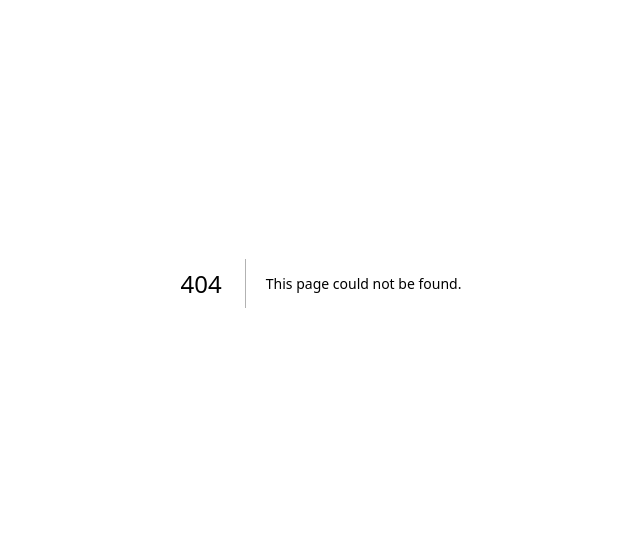
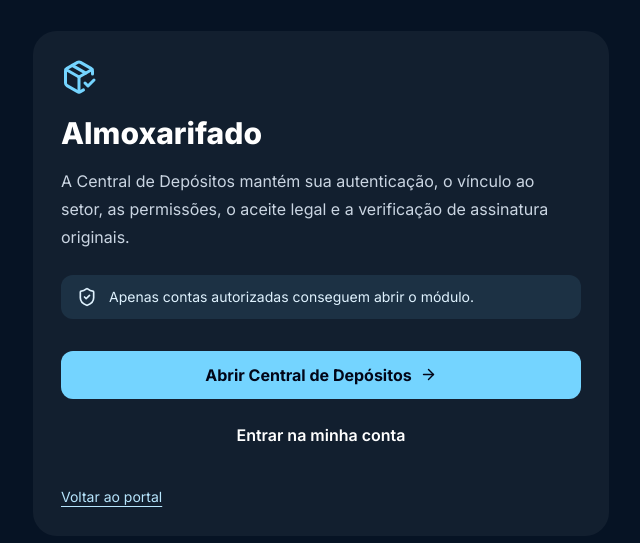
Before and after one commit to aprov-hgesm/Controles-de-Empenhos---Aprov, a Next.js app: page /almoxarifado in a window 1280 px wide. Before the commit this address had no page. Shown: the part 117-660 px from the top of the page, without its empty margins (319-959 px from the left). Built offline with nearby package versions, Linux system fonts and the light colour scheme.

Commit message:
feat(hospital-w1): criar entrada app/almoxarifado/page.tsx

```diff
--- /dev/null
+++ b/app/almoxarifado/page.tsx
@@ -0,0 +1,30 @@
+import type { Metadata } from 'next';
+import Link from 'next/link';
+import { ArrowRight, PackageCheck, ShieldCheck } from 'lucide-react';
+
+export const metadata: Metadata = {
+  title: 'Almoxarifado | EMPROVEX',
+  description: 'Entrada para a Central de Depósitos, com autenticação e permissões do módulo existente.',
+};
+
+export default function AlmoxarifadoEntry() {
+  return (
+    <main className="flex min-h-screen items-center justify-center bg-[#061324] px-5 py-12 text-white">
+      <section className="w-full max-w-xl rounded-3xl border border-white/15 bg-white/[0.05] p-7 sm:p-10" aria-labelledby="warehouse-title">
+        <PackageCheck className="mb-5 text-sky-300" size={36} aria-hidden="true" />
+        <h1 id="warehouse-title" className="text-3xl font-extrabold">Almoxarifado</h1>
+        <p className="mt-4 leading-7 text-slate-300">A Central de Depósitos mantém sua autenticação, o vínculo ao setor, as permissões, o aceite legal e a verificação de assinatura originais.</p>
+        <div className="mt-6 flex items-center gap-3 rounded-xl bg-sky-300/10 px-4 py-3 text-sm text-sky-100">
+          <ShieldCheck size={20} className="shrink-0" aria-hidden="true" /> Apenas contas autorizadas conseguem abrir o módulo.
+        </div>
+        <div className="mt-8 flex flex-col gap-3 sm:flex-row">
+          <Link href="/central-depositos" className="inline-flex items-center justify-center gap-2 rounded-xl bg-sky-300 px-5 py-3 font-bold text-slate-950 transition hover:bg-sky-200 focus-visible:outline focus-visible:outline-2 focus-visible:outline-white">
+            Abrir Central de Depósitos <ArrowRight size={17} aria-hidden="true" />
+          </Link>
+          <Link href="/aprovisionamento" className="inline-flex items-center justify-center rounded-xl border border-white/20 px-5 py-3 font-semibold hover:bg-white/10">Entrar na minha conta</Link>
+        </div>
+        <Link href="/" className="mt-7 inline-block text-sm text-sky-200 underline underline-offset-4">Voltar ao portal</Link>
+      </section>
+    </main>
+  );
+}
```
